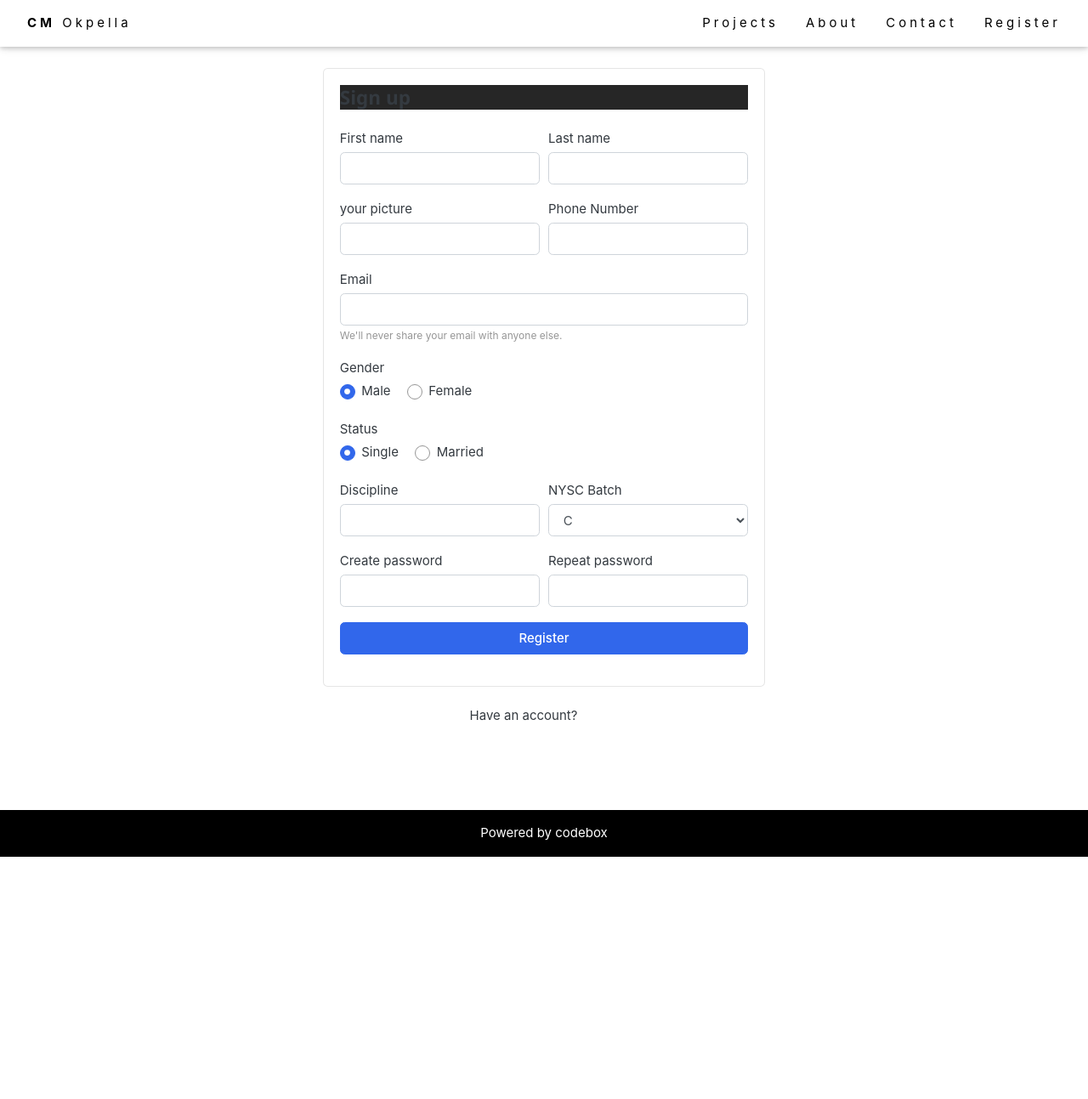
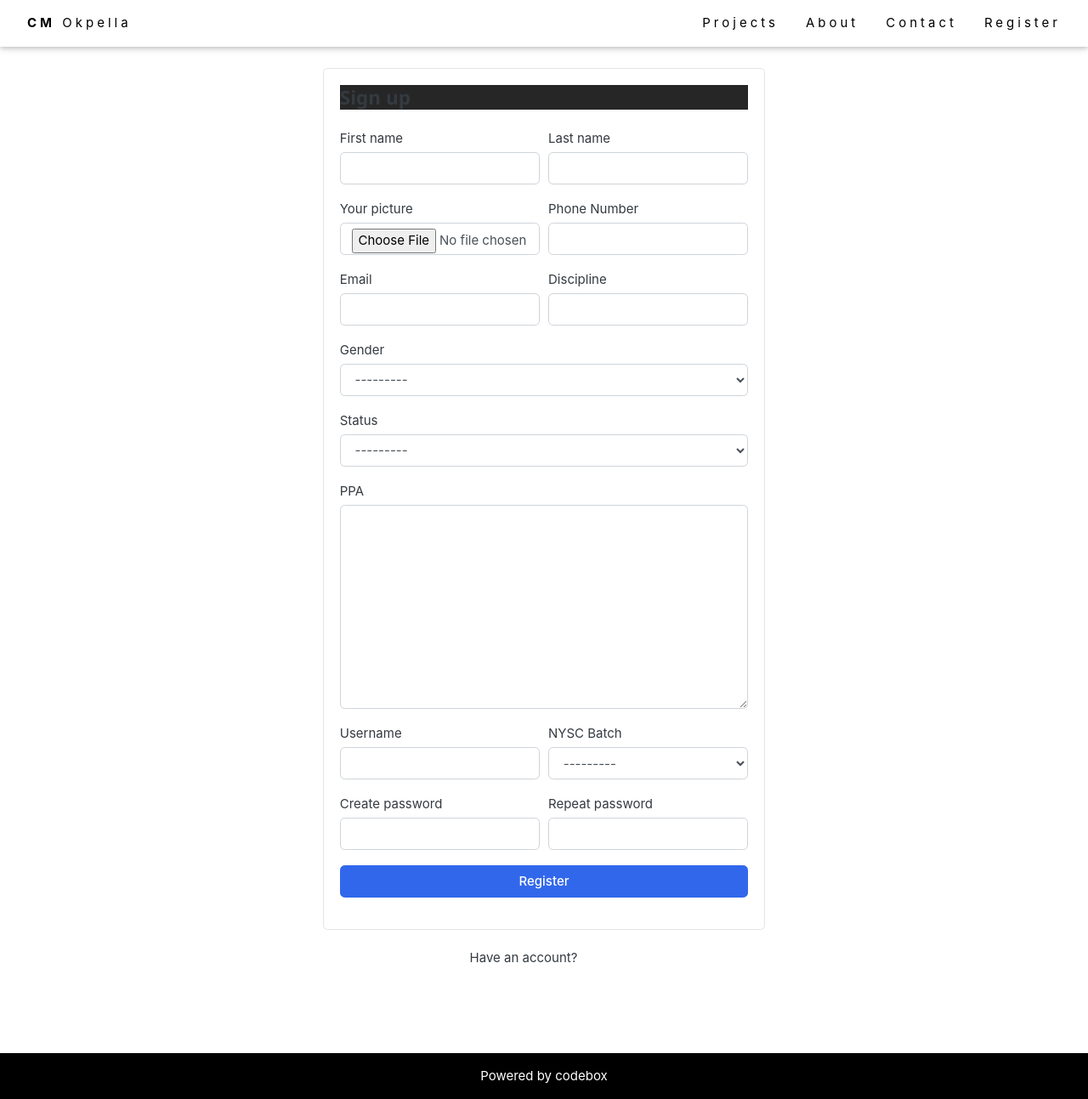
Before and after one commit to morelucks/okpellaCMs, a Django app: page /register/ in a window 1280 px wide. Shown: the whole page at 85% size. Before the commit the page ends 1008 px from the top, so only its background shows below. Run offline with Django 4.2, Linux system fonts and the light colour scheme; data comes from the database, SQL or seed files in the repository; both versions use the stored data as it was after the commit; some libraries are stand-ins or nearby versions; some web fonts are replaced.

Commit message:
register views and form py

```diff
--- /dev/null
+++ b/corpMembers/forms.py
@@ -0,0 +1,21 @@
+from django import forms
+from .models import User
+class UserForm(forms.ModelForm):
+    password = forms.CharField(widget=forms.PasswordInput(attrs={'class': 'form-control'}))
+
+    class Meta:
+        model = User
+        fields = ['username', 'first_name', 'last_name', 'status', 'discipline', 'image', 'phone_number', 'email', 'PPA', 'category', 'gender', 'password']
+        widgets = {
+            'username': forms.TextInput(attrs={'class': 'form-control'}),
+            'first_name': forms.TextInput(attrs={'class': 'form-control'}),
+            'last_name': forms.TextInput(attrs={'class': 'form-control'}),
+            'status': forms.Select(attrs={'class': 'form-control'}),
+            'discipline': forms.TextInput(attrs={'class': 'form-control'}),
+            'image': forms.FileInput(attrs={'class': 'form-control'}),
+            'phone_number': forms.TextInput(attrs={'class': 'form-control'}),
+            'email': forms.EmailInput(attrs={'class': 'form-control'}),
+            'PPA': forms.Textarea(attrs={'class': 'form-control'}),
+            'category': forms.Select(attrs={'class': 'form-control'}),
+            'gender': forms.Select(attrs={'class': 'form-control'}),
+        }
--- a/corpMembers/models.py
+++ b/corpMembers/models.py
@@ -35,6 +35,12 @@
         ('Single', 'Single'),
         ('married', 'Married'),
     )
+    GENDER_CHOICES = (
+        ('male', 'Male'),
+        ('female', 'Female'),
+        ('other', 'Other'),
+    )
+
 
     first_name = models.CharField(max_length=30)
     last_name = models.CharField(max_length=30)
@@ -43,9 +49,12 @@
     image = models.ImageField(upload_to='photos/', blank=True)
     phone_number = models.CharField(max_length=15, blank=True, null=True)
     email = models.EmailField(unique=True)
+    username = models.CharField(max_length=150, unique=True)
     PPA=models.TextField()
+    gender = models.CharField(max_length=10, null=True, choices=GENDER_CHOICES)
+
     category = models.ForeignKey(Category, on_delete=models.CASCADE, null=True, blank=True)
-
+    password = models.CharField(max_length=128)
     def get_url(self):
         return reverse('cmdetails', args=[self.pk])
 
--- a/corpMembers/views.py
+++ b/corpMembers/views.py
@@ -4,6 +4,8 @@
 from django.shortcuts import get_object_or_404
 from django.views.generic import DetailView
 from .models import User  # Import your User model
+from django.shortcuts import render
+from .forms import  UserForm
 
 def home(request):
     users= User.objects.all()
@@ -17,5 +19,15 @@
     template_name = 'cmdetails.html'
     context_object_name = 'user'
 
+
+
 def register(request):
-    return render(request, 'register.html')
+    if request.method == 'POST':
+        form = UserForm(request.POST, request.FILES)
+        if form.is_valid():
+            # Process the form data
+            form.save()
+    else:
+        form = UserForm()
+
+    return render(request, 'register_form.html', {'form': form})
--- a/templates/register.html
+++ b/templates/register_form.html
@@ -11,81 +11,79 @@
         <div class="card mx-auto" style="max-width:520px; margin-top:40px;">
           <article class="card-body">
             <header class="mb-4"><h4 class="card-title">Sign up</h4></header>
-            <form>
+            <form method="post" enctype="multipart/form-data">
+              {% csrf_token %}
                     <div class="form-row">
                         <div class="col form-group">
                             <label>First name</label>
-                              <input type="text" class="form-control" placeholder="">
+                            {{ form.first_name }}
                         </div> <!-- form-group end.// -->
                         <div class="col form-group">
                             <label>Last name</label>
-                              <input type="text" class="form-control" placeholder="">
+                            {{ form.last_name }}
                         </div> <!-- form-group end.// -->
                     </div> <!-- form-row end.// -->
                     <div class="form-row">
                       <div class="col form-group">
-                          <label>your picture</label>
-                            <input type="text" class="form-control" placeholder="">
+                          <label>Your picture</label>
+                          {{ form.image }}
                       </div> <!-- form-group end.// -->
                       <div class="col form-group">
                           <label>Phone Number</label>
-                            <input type="text" class="form-control" placeholder="">
+                          {{ form.phone_number }}
                       </div> <!-- form-group end.// -->
                   </div> <!-- form-row end.// -->
-
-                    <div class="form-group">
+                  <div class="form-row">
+                    <div class="col form-group">
                         <label>Email</label>
-                        <input type="email" class="form-control" placeholder="">
+                        {{ form.email}}
+                    </div> <!-- form-group end.// -->
+                    <div class="col form-group">
+                        <label>Discipline</label>
+                        {{ form.discipline }}
+                    </div> <!-- form-group end.// -->
+                </div> <!-- form-row end.// -->
+                    {% comment %} <div class="form-group">
+                        <label>Email</label>
+                        {{ form.email }}
                         <small class="form-text text-muted">We'll never share your email with anyone else.</small>
-                    </div> <!-- form-group end.// -->
+                    </div> <!-- form-group end.// --> {% endcomment %}
                     <div class="form-group">
                        <label>Gender</label><br>
-                        <label class="custom-control custom-radio custom-control-inline">
-                          <input class="custom-control-input" checked="" type="radio" name="gender" value="option1">
-                          <span class="custom-control-label"> Male </span>
-                        </label>
-                        <label class="custom-control custom-radio custom-control-inline">
-                          <input class="custom-control-input" type="radio" name="gender" value="option2">
-                          <span class="custom-control-label"> Female </span>
-                        </label>
+                       {{ form.gender }}
                     </div> <!-- form-group end.// -->
                     <div class="form-group">
                       <label>Status</label><br>
-                       <label class="custom-control custom-radio custom-control-inline">
-                         <input class="custom-control-input" checked="" type="radio" name="status" value="option1">
-                         <span class="custom-control-label"> Single </span>
-                       </label>
-                       <label class="custom-control custom-radio custom-control-inline">
-                         <input class="custom-control-input" type="radio" name="status" value="option2">
-                         <span class="custom-control-label"> Married</span>
+                      {{ form.status }}
+
                        </label>
                    </div> <!-- form-group end.// -->
+                   <div class="form-group">
+                    <label>PPA</label><br>
+                    {{ form.PPA }}
+
+                     </label>
+                 </div> <!-- form-group end.// -->
+
                     <div class="form-row">
 
                         <div class="form-group col-md-6">
-                          <label>Discipline</label>
-                          <input type="text" name="Discipline" class="form-control">
+                          <label>Username</label>
+                          {{ form.username}}
                         </div> <!-- form-group end.// -->
                         <div class="form-group col-md-6">
                           <label>NYSC Batch</label>
-                          <select id="inputState" class="form-control">
-                            <option> Choose...</option>
-                              <option>A</option>
-                              <option>B</option>
-                              <option selected="">C</option>
-                              <option>A2</option>
-                              <option>B2</option>
-                          </select>
+                          {{ form.category}}
                         </div> <!-- form-group end.// -->
                     </div> <!-- form-row.// -->
                     <div class="form-row">
                         <div class="form-group col-md-6">
                             <label>Create password</label>
-                            <input class="form-control" type="password">
+                            {{ form.password }}
                         </div> <!-- form-group end.// -->
                         <div class="form-group col-md-6">
                             <label>Repeat password</label>
-                            <input class="form-control" type="password">
+                            {{ form.password }}
                         </div> <!-- form-group end.// -->
                     </div>
                     <div class="form-group">
```
Also changed, not shown: corpMembers/migrations/0004_user_gender_alter_user_password.py (added), db.sqlite3, media/photos/IMG_20230318_143501_279_2.jpg (added), media/photos/learn.jpeg (added), media/photos/learn_IUDyXu2.jpeg (added), media/photos/learn_RZ9iM77.jpeg (added).
